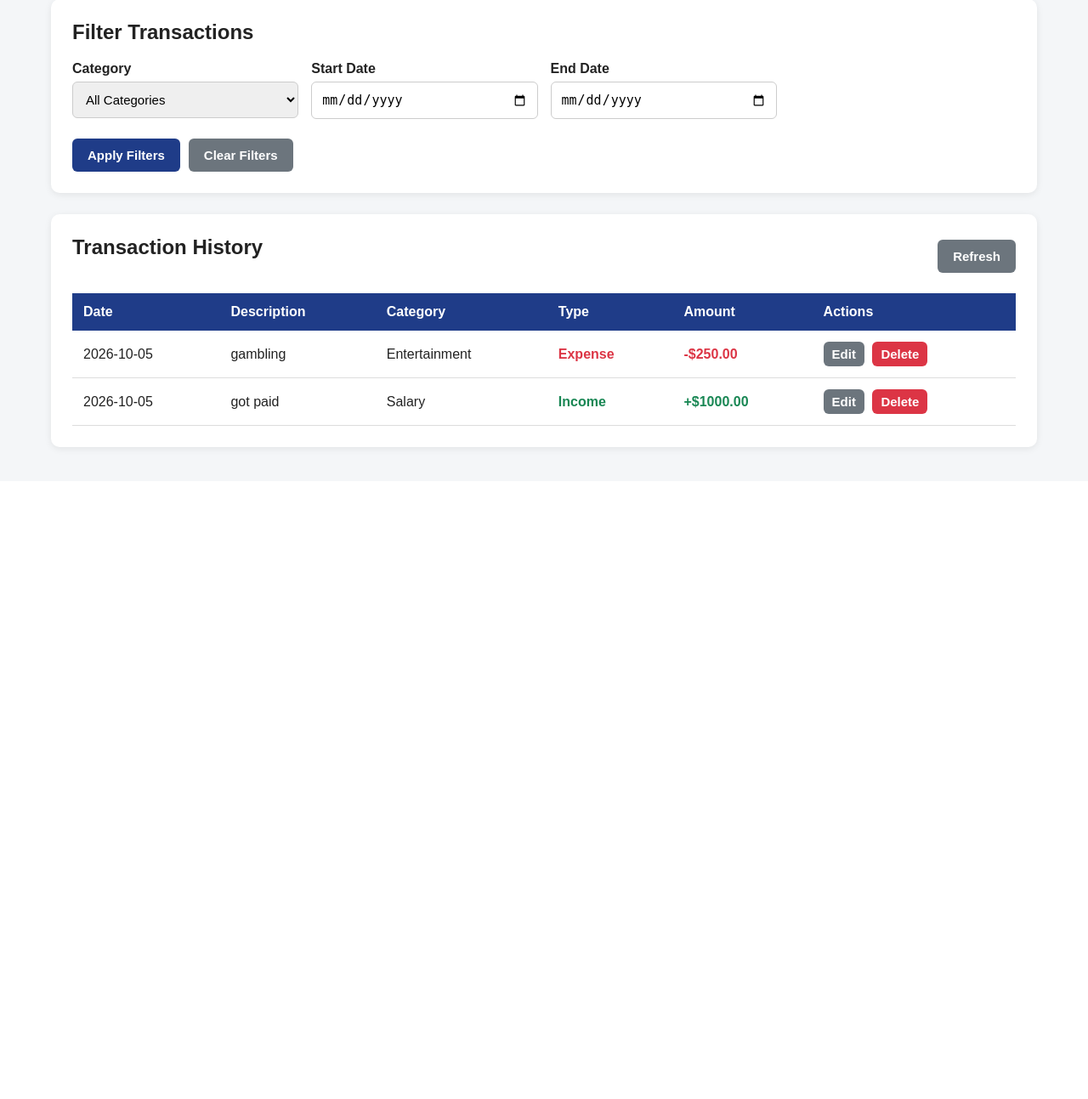
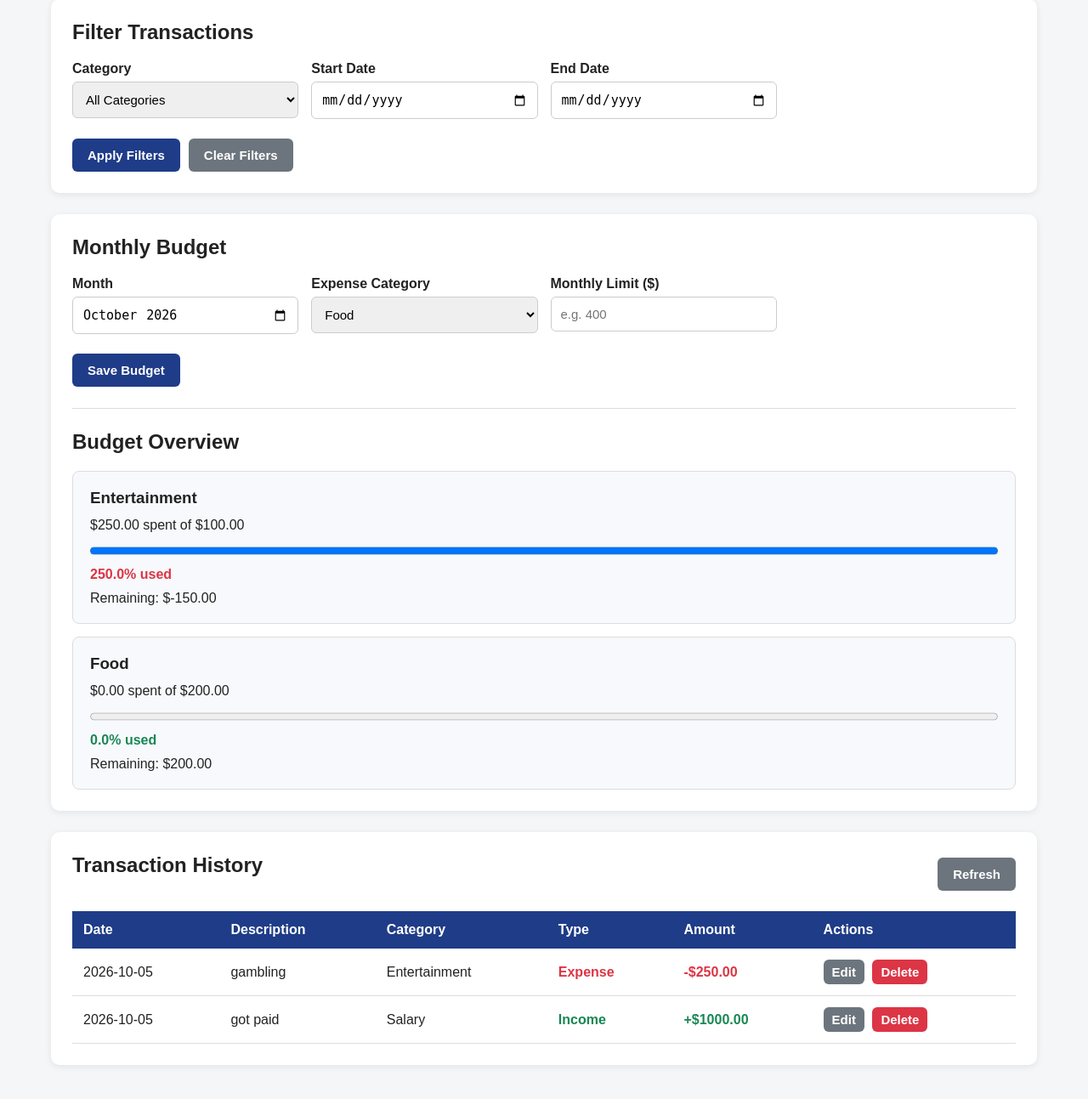
Before and after one commit to swalahc/Budget-App, a Flask app: page /dashboard in a window 1280 px wide. Shown: the part 782-2075 px from the top of the page at 85% size. Before the commit the page ends 1316 px from the top, so only its background shows below. Run offline with Flask 3, Linux system fonts and the light colour scheme; a user stored in the database is signed in; data comes from the database, SQL or seed files in the repository; both versions use the stored data as it was after the commit.

Commit message:
added monthy budget

```diff
--- a/app.py
+++ b/app.py
@@ -42,6 +42,19 @@ def initialize_database():
             description TEXT,
             date TEXT NOT NULL,
             FOREIGN KEY (user_id) REFERENCES users(id)
+        )
+    """)
+
+    # Monthly budgets table
+    cursor.execute("""
+        CREATE TABLE IF NOT EXISTS budgets (
+            id INTEGER PRIMARY KEY AUTOINCREMENT,
+            user_id INTEGER NOT NULL,
+            category TEXT NOT NULL,
+            month TEXT NOT NULL,
+            amount REAL NOT NULL CHECK (amount > 0),
+            FOREIGN KEY (user_id) REFERENCES users(id),
+            UNIQUE (user_id, category, month)
         )
     """)
 
@@ -385,6 +398,130 @@ def delete_transaction(transaction_id):
 
 
 # -----------------------------
+# MONTHLY BUDGETS
+# -----------------------------
+
+@app.route("/api/budgets", methods=["GET"])
+def get_budgets():
+
+    if "user_id" not in session:
+        return jsonify({"error": "Not logged in"}), 401
+
+    month = request.args.get("month", "")
+
+    # Validate YYYY-MM format
+    import re
+    if not re.fullmatch(r"\d{4}-(0[1-9]|1[0-2])", month):
+        return jsonify({"error": "Invalid month"}), 400
+
+    connection = get_db()
+
+    budgets = connection.execute("""
+        SELECT
+            b.id,
+            b.category,
+            b.month,
+            b.amount,
+            COALESCE(SUM(t.amount), 0) AS spent
+        FROM budgets b
+        LEFT JOIN transactions t
+            ON t.user_id = b.user_id
+            AND t.category = b.category
+            AND t.type = 'expense'
+            AND substr(t.date, 1, 7) = b.month
+        WHERE b.user_id = ?
+            AND b.month = ?
+        GROUP BY b.id
+        ORDER BY b.category
+    """, (session["user_id"], month)).fetchall()
+
+    connection.close()
+
+    result = []
+
+    for budget in budgets:
+        amount = budget["amount"]
+        spent = budget["spent"]
+
+        result.append({
+            "id": budget["id"],
+            "category": budget["category"],
+            "month": budget["month"],
+            "amount": amount,
+            "spent": spent,
+            "remaining": amount - spent,
+            "percentage": round(spent / amount * 100, 1)
+        })
+
+    return jsonify(result)
+
+
+@app.route("/api/budgets", methods=["POST"])
+def save_budget():
+
+    if "user_id" not in session:
+        return jsonify({"error": "Not logged in"}), 401
+
+    data = request.get_json() or {}
+
+    category = data.get("category")
+    month = data.get("month")
+    amount = data.get("amount")
+
+    allowed_categories = [
+        "Food",
+        "Transportation",
+        "Bills",
+        "Entertainment",
+        "Shopping",
+        "Education",
+        "Health",
+        "Other"
+    ]
+
+    if category not in allowed_categories:
+        return jsonify({"error": "Invalid expense category"}), 400
+
+    import re
+    if not isinstance(month, str) or not re.fullmatch(
+        r"\d{4}-(0[1-9]|1[0-2])", month
+    ):
+        return jsonify({"error": "Invalid month"}), 400
+
+    try:
+        amount = float(amount)
+
+        if not (0 < amount < float("inf")):
+            raise ValueError
+
+    except (ValueError, TypeError, OverflowError):
+        return jsonify({
+            "error": "Budget must be a positive number"
+        }), 400
+
+    connection = get_db()
+
+    connection.execute("""
+        INSERT INTO budgets (user_id, category, month, amount)
+        VALUES (?, ?, ?, ?)
+        ON CONFLICT(user_id, category, month)
+        DO UPDATE SET amount = excluded.amount
+    """, (
+        session["user_id"],
+        category,
+        month,
+        amount
+    ))
+
+    connection.commit()
+    connection.close()
+
+    return jsonify({
+        "message": "Monthly budget saved successfully"
+    }), 200
+
+
+# -----------------------------
 # START APPLICATION
 # -----------------------------
 
--- a/static/script.js
+++ b/static/script.js
@@ -702,3 +702,174 @@ function localDateString() {
     const day = String(today.getDate()).padStart(2, "0");
     return `${today.getFullYear()}-${month}-${day}`;
 }
+
+
+/* -----------------------------
+   MONTHLY BUDGETS
+----------------------------- */
+
+function getCurrentMonth() {
+    const today = new Date();
+    const year = today.getFullYear();
+    const month = String(today.getMonth() + 1).padStart(2, "0");
+
+    return `${year}-${month}`;
+}
+
+
+document.addEventListener("DOMContentLoaded", function () {
+    const budgetMonth = document.getElementById("budget-month");
+    const budgetForm = document.getElementById("budget-form");
+
+    if (!budgetMonth || !budgetForm) return;
+
+    budgetMonth.value = getCurrentMonth();
+
+    loadBudgets();
+
+    budgetMonth.addEventListener("change", loadBudgets);
+
+    budgetForm.addEventListener("submit", saveBudget);
+});
+
+
+async function loadBudgets() {
+    const month = document.getElementById("budget-month").value;
+    const budgetList = document.getElementById("budget-list");
+
+    if (!month) {
+        budgetList.textContent = "Please select a month.";
+        return;
+    }
+
+    budgetList.textContent = "Loading budgets...";
+
+    try {
+        const response = await fetch(
+            `/api/budgets?month=${encodeURIComponent(month)}`
+        );
+
+        const budgets = await response.json();
+
+        if (!response.ok) {
+            throw new Error(budgets.error || "Could not load budgets.");
+        }
+
+        renderBudgets(budgets);
+
+    } catch (error) {
+        budgetList.textContent = error.message;
+    }
+}
+
+
+function renderBudgets(budgets) {
+    const budgetList = document.getElementById("budget-list");
+    budgetList.replaceChildren();
+
+    if (budgets.length === 0) {
+        const message = document.createElement("p");
+        message.textContent = "No budgets created for this month yet.";
+        budgetList.appendChild(message);
+        return;
+    }
+
+    budgets.forEach(budget => {
+        const card = document.createElement("div");
+        card.className = "budget-card";
+
+        const title = document.createElement("h3");
+        title.textContent = budget.category;
+
+        const details = document.createElement("p");
+        details.textContent =
+            `$${Number(budget.spent).toFixed(2)} spent of ` +
+            `$${Number(budget.amount).toFixed(2)}`;
+
+        const remaining = document.createElement("p");
+        remaining.textContent =
+            `Remaining: $${Number(budget.remaining).toFixed(2)}`;
+
+        const progress = document.createElement("progress");
+        progress.max = 100;
+        progress.value = Math.min(
+            100,
+            Math.max(0, Number(budget.percentage))
+        );
+        progress.setAttribute(
+            "aria-label",
+            `${budget.category} budget used`
+        );
+
+        const percentage = document.createElement("p");
+        percentage.textContent =
+            `${Number(budget.percentage).toFixed(1)}% used`;
+
+        if (budget.percentage >= 100) {
+            percentage.className = "budget-over";
+        } else if (budget.percentage >= 80) {
+            percentage.className = "budget-warning";
+        } else {
+            percentage.className = "budget-safe";
+        }
+
+        card.append(
+            title,
+            details,
+            progress,
+            percentage,
+            remaining
+        );
+
+        budgetList.appendChild(card);
+    });
+}
+
+
+async function saveBudget(event) {
+    event.preventDefault();
+
+    const category = document.getElementById("budget-category").value;
+    const month = document.getElementById("budget-month").value;
+    const amount = document.getElementById("budget-amount").value;
+    const message = document.getElementById("budget-message");
+    const submitButton = document.getElementById("budget-submit");
+
+    if (!month || !amount || Number(amount) <= 0) {
+        message.textContent = "Enter a month and a valid positive budget.";
+        return;
+    }
+
+    submitButton.disabled = true;
+    message.textContent = "Saving budget...";
+
+    try {
+        const response = await fetch("/api/budgets", {
+            method: "POST",
+            headers: {
+                "Content-Type": "application/json"
+            },
+            body: JSON.stringify({
+                category: category,
+                month: month,
+                amount: amount
+            })
+        });
+
+        const result = await response.json();
+
+        if (!response.ok) {
+            throw new Error(result.error || "Could not save budget.");
+        }
+
+        message.textContent = result.message;
+        document.getElementById("budget-amount").value = "";
+
+        await loadBudgets();
+
+    } catch (error) {
+        message.textContent = error.message;
+    } finally {
+        submitButton.disabled = false;
+    }
+}
--- a/static/style.css
+++ b/static/style.css
@@ -402,3 +402,56 @@ tr:hover {
     }
 
 }
+
+
+/* -----------------------------
+   MONTHLY BUDGETS
+----------------------------- */
+
+#budget-message {
+    margin-top: 12px;
+    color: #1f3c88;
+}
+
+.budget-card {
+    background: #f7f9fc;
+    border: 1px solid #ddd;
+    border-radius: 8px;
+    padding: 20px;
+    margin-top: 15px;
+}
+
+.budget-card h3 {
+    margin-bottom: 12px;
+}
+
+.budget-card p {
+    margin-top: 10px;
+}
+
+.budget-card progress {
+    display: block;
+    width: 100%;
+    height: 18px;
+    margin-top: 12px;
+}
+
+.budget-safe {
+    color: #198754;
+    font-weight: bold;
+}
+
+.budget-warning {
+    color: #b77900;
+    font-weight: bold;
+}
+
+.budget-over {
+    color: #dc3545;
+    font-weight: bold;
+}
+
+#budget-submit:disabled {
+    opacity: 0.6;
+    cursor: wait;
+}
--- a/templates/dashboard.html
+++ b/templates/dashboard.html
@@ -359,6 +359,72 @@
 
 </section>
 
+<!-- MONTHLY BUDGETS -->
+<section class="section-card">
+
+    <h2>Monthly Budget</h2>
+
+    <form id="budget-form">
+
+        <div class="form-grid">
+
+            <div>
+                <label for="budget-month">Month</label>
+                <input
+                    type="month"
+                    id="budget-month"
+                    required
+                >
+            </div>
+
+            <div>
+                <label for="budget-category">Expense Category</label>
+                <select id="budget-category" required>
+                    <option value="Food">Food</option>
+                    <option value="Transportation">Transportation</option>
+                    <option value="Bills">Bills</option>
+                    <option value="Entertainment">Entertainment</option>
+                    <option value="Shopping">Shopping</option>
+                    <option value="Education">Education</option>
+                    <option value="Health">Health</option>
+                    <option value="Other">Other</option>
+                </select>
+            </div>
+
+            <div>
+                <label for="budget-amount">Monthly Limit ($)</label>
+                <input
+                    type="number"
+                    id="budget-amount"
+                    min="0.01"
+                    step="0.01"
+                    placeholder="e.g. 400"
+                    required
+                >
+            </div>
+
+        </div>
+
+        <div class="form-buttons">
+            <button type="submit" id="budget-submit">
+                Save Budget
+            </button>
+        </div>
+
+        <p id="budget-message" role="status"></p>
+
+    </form>
+
+    <hr style="margin: 25px 0; border: 0; border-top: 1px solid #ddd;">
+
+    <h2>Budget Overview</h2>
+
+    <div id="budget-list">
+        <p>Select a month to view your budgets.</p>
+    </div>
+
+</section>
+
         <!-- TRANSACTIONS -->
 
         <section class="section-card">
```
Also changed, not shown: database.db.
